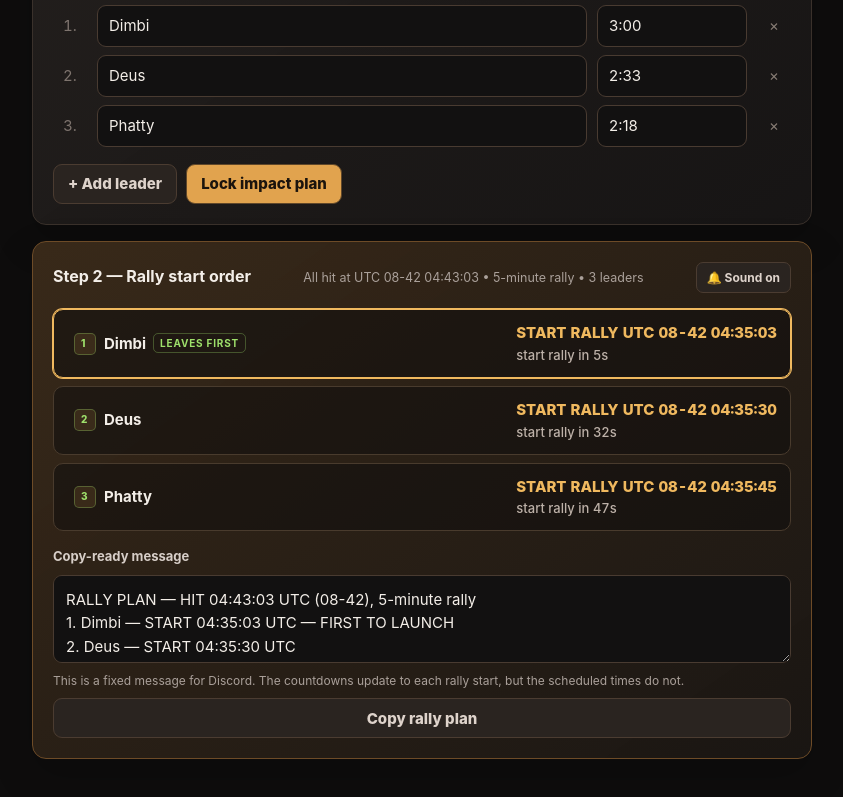
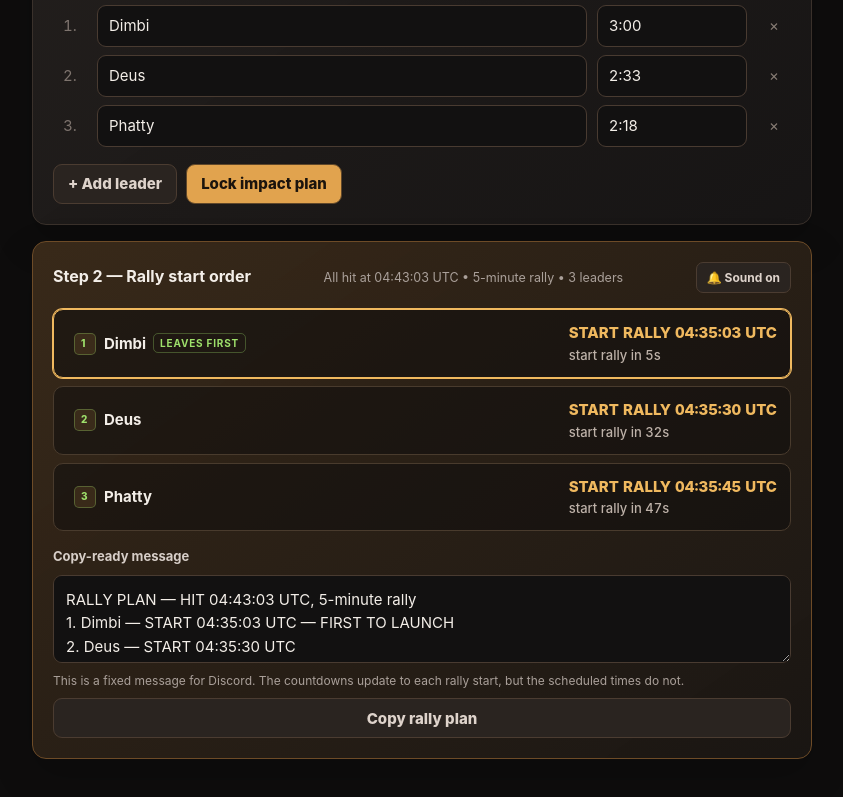
Before and after one commit to DeusMozart/kingshot-259, a website: page rally/index.html in a window 1280 px wide. Shown: the part 674-1471 px from the top of the page, without its empty margins (218-1061 px from the left). Drawn offline with Linux system fonts and the light colour scheme.

Commit message:
Rally: times only in start order, drop dates
Rows, summary header, and Discord message show START/HIT times
without dates; cross-midnight starts still flagged per line

```diff
--- a/rally/index.html
+++ b/rally/index.html
@@ -405,11 +405,11 @@
           return { ...leader, index, ...timing, date: dateWithOffset(dateLabel, timing.dayOffset), sendSeconds: Number(timing.clock.slice(0, 2)) * 3600 + Number(timing.clock.slice(3, 5)) * 60 + Number(timing.clock.slice(6, 8)) };
         }).sort((a, b) => b.marchSeconds - a.marchSeconds || a.index - b.index);
 
-        resultMeta.textContent = `All hit at UTC ${dateLabel} ${timeInput.value.trim()} • ${rallyDurationLabel(rallyDuration)} rally • ${plan.length} leaders`;
+        resultMeta.textContent = `All hit at ${timeInput.value.trim()} UTC • ${rallyDurationLabel(rallyDuration)} rally • ${plan.length} leaders`;
         resultList.innerHTML = plan.map((leader, index) => `
           <div class="result-row">
             <div class="result-name"><span class="order">${index + 1}</span>${escapeHtml(leader.name)}${index === 0 ? '<span>LEAVES FIRST</span>' : ''}</div>
-            <div class="result-time">START RALLY UTC ${escapeHtml(leader.date)} ${leader.clock}<small class="countdown" data-send-seconds="${leader.sendSeconds}"></small></div>
+            <div class="result-time">START RALLY ${leader.clock} UTC<small class="countdown" data-send-seconds="${leader.sendSeconds}"></small></div>
           </div>`).join('');
         const baseDate = dateWithOffset(dateLabel, 0);
         const lines = plan.map((leader, index) => {
@@ -417,7 +417,7 @@
           const when = leader.date === baseDate ? leader.clock : `${leader.clock} (${leader.date})`;
           return `${index + 1}. ${escapeText(leader.name)} — START ${when} UTC${first}`;
         });
-        copyOutput.value = `RALLY PLAN — HIT ${timeInput.value.trim()} UTC (${dateLabel}), ${rallyDurationLabel(rallyDuration)} rally\n${lines.join('\n')}`;
+        copyOutput.value = `RALLY PLAN — HIT ${timeInput.value.trim()} UTC, ${rallyDurationLabel(rallyDuration)} rally\n${lines.join('\n')}`;
         copyButton.disabled = false;
         updateCountdowns();
       }
```
Also changed, not shown: rally/plan.html (+3 -3 lines).
